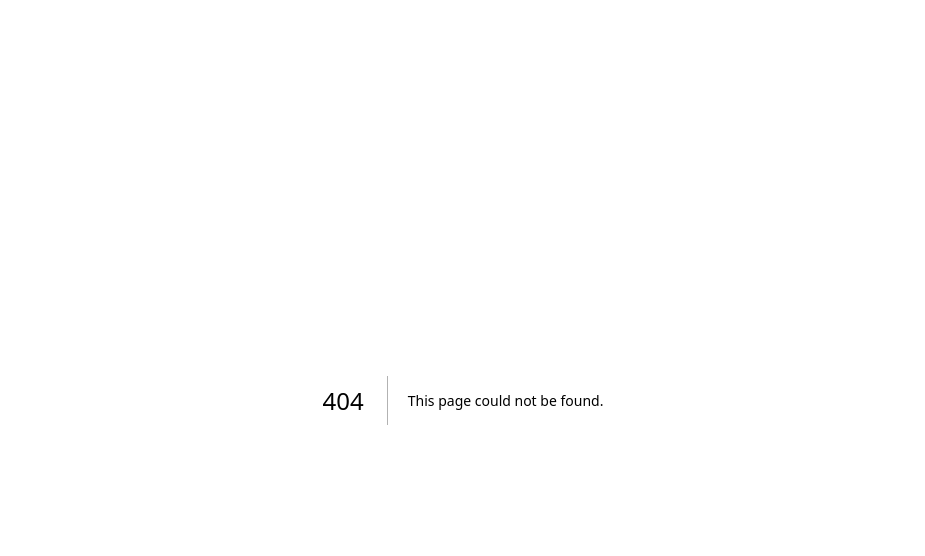
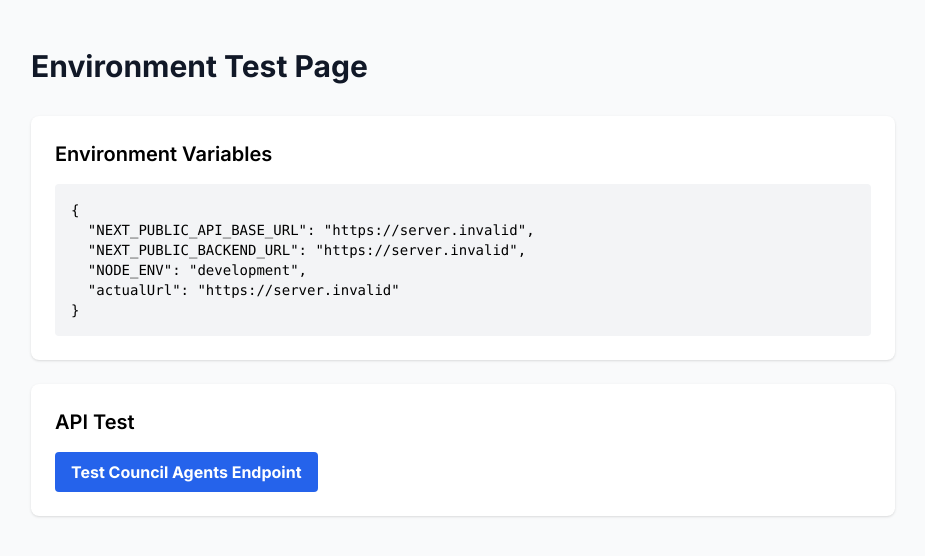
Before and after one commit to dayalaroosh/product-strategy-ai, a Next.js app in the folder cursor-app/: page /test-env in a window 1280 px wide. Before the commit this address had no page. Shown: the top 556 px of the page, without its empty margins (177-1102 px from the left). Built offline with nearby package versions, Linux system fonts and the light colour scheme; no server answers.

Commit message:
Add environment variable test page

```diff
--- /dev/null
+++ b/cursor-app/app/test-env/page.tsx
@@ -0,0 +1,58 @@
+'use client';
+
+import { useEffect, useState } from 'react';
+
+export default function TestEnvPage() {
+  const [envInfo, setEnvInfo] = useState<any>({});
+
+  useEffect(() => {
+    // Get environment variables on client side
+    const info = {
+      NEXT_PUBLIC_API_BASE_URL: process.env.NEXT_PUBLIC_API_BASE_URL,
+      NEXT_PUBLIC_BACKEND_URL: process.env.NEXT_PUBLIC_BACKEND_URL,
+      NODE_ENV: process.env.NODE_ENV,
+      actualUrl: process.env.NEXT_PUBLIC_API_BASE_URL || process.env.NEXT_PUBLIC_BACKEND_URL || 'http://localhost:8001'
+    };
+    setEnvInfo(info);
+  }, []);
+
+  const testEndpoint = async () => {
+    const API_BASE_URL = process.env.NEXT_PUBLIC_API_BASE_URL || process.env.NEXT_PUBLIC_BACKEND_URL || 'http://localhost:8001';
+
+    try {
+      console.log('Testing endpoint:', `${API_BASE_URL}/api/council/agents`);
+      const response = await fetch(`${API_BASE_URL}/api/council/agents`);
+      const data = await response.json();
+      console.log('Response:', data);
+      alert(`Success! Found ${Object.keys(data.available_agents || {}).length} agents`);
+    } catch (error) {
+      console.error('Error:', error);
+      alert(`Error: ${error}`);
+    }
+  };
+
+  return (
+    <div className="min-h-screen bg-gray-50 py-12">
+      <div className="max-w-4xl mx-auto px-4">
+        <h1 className="text-3xl font-bold text-gray-900 mb-8">Environment Test Page</h1>
+
+        <div className="bg-white rounded-lg shadow p-6 mb-6">
+          <h2 className="text-xl font-semibold mb-4">Environment Variables</h2>
+          <pre className="bg-gray-100 p-4 rounded text-sm">
+            {JSON.stringify(envInfo, null, 2)}
+          </pre>
+        </div>
+
+        <div className="bg-white rounded-lg shadow p-6">
+          <h2 className="text-xl font-semibold mb-4">API Test</h2>
+          <button
+            onClick={testEndpoint}
+            className="bg-blue-600 hover:bg-blue-700 text-white font-bold py-2 px-4 rounded"
+          >
+            Test Council Agents Endpoint
+          </button>
+        </div>
+      </div>
+    </div>
+  );
+}
```
